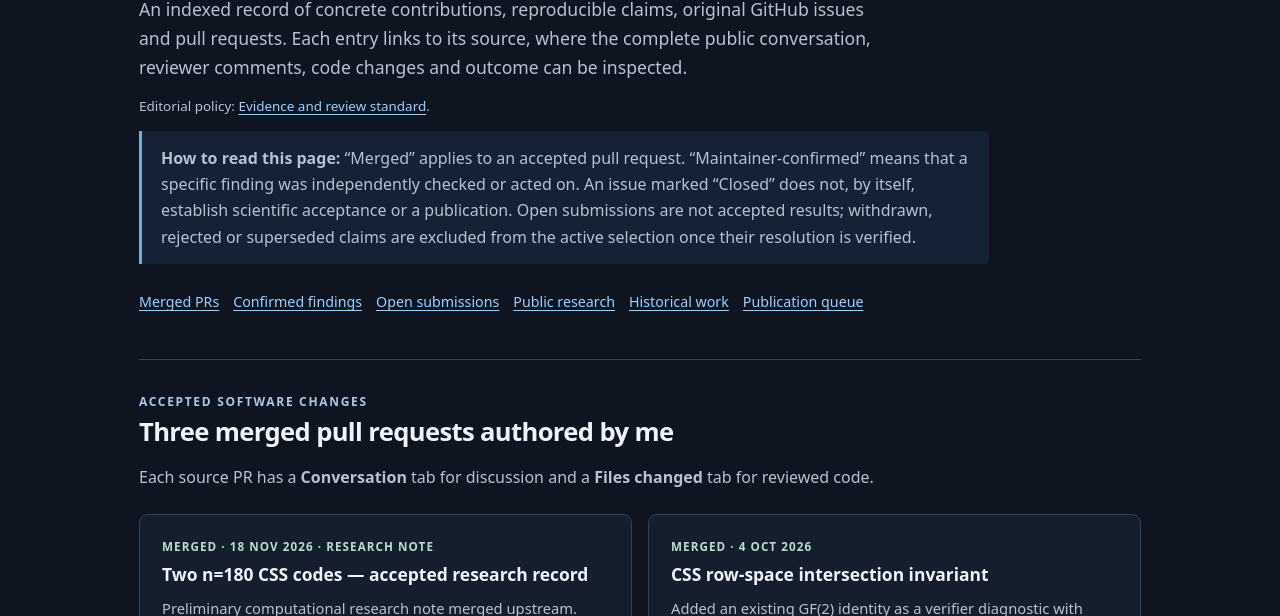
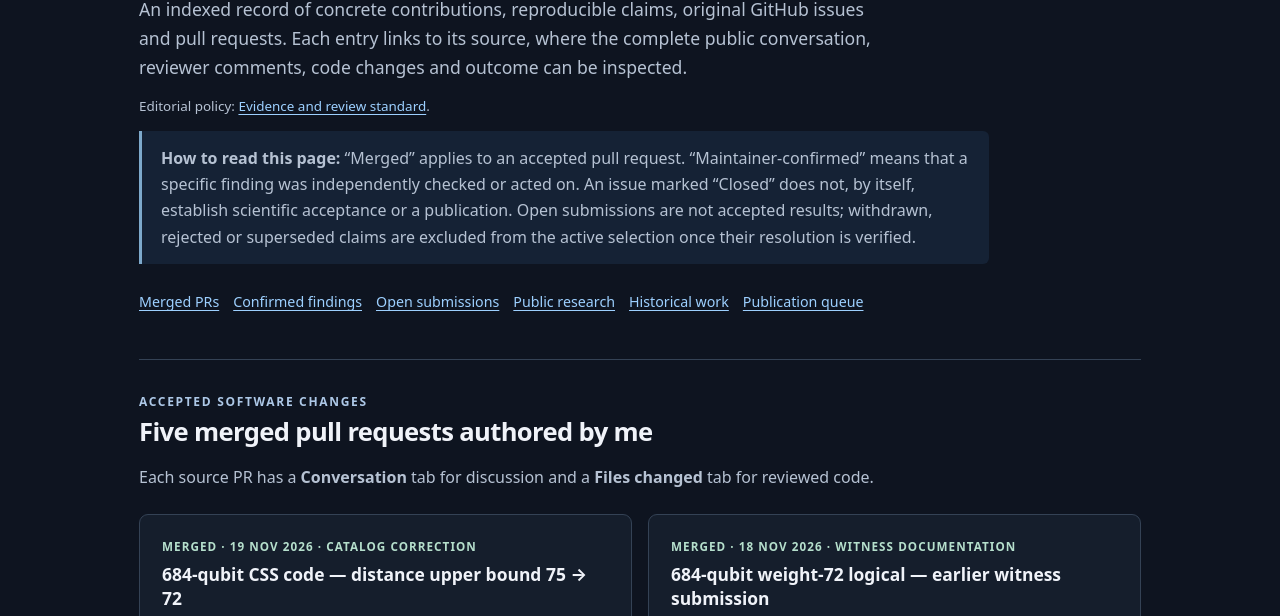
Before and after one commit to henryksobon300-code/my-work-henryk-sobon, a plain HTML site: page projects.html in a window 1280 px wide. Shown: the part 182-798 px from the top of the page. Drawn offline with Linux system fonts and the light colour scheme.

Commit message:
Document merged qLDPC distance revision PR 6789 and distinguish its prior witness

```diff
--- a/projects.html
+++ b/projects.html
@@ -49,9 +49,11 @@ details{border:1px solid var(--line);border-radius:9px;padding:14px 20px}summary
 <p class="note"><strong>How to read this page:</strong> “Merged” applies to an accepted pull request. “Maintainer-confirmed” means that a specific finding was independently checked or acted on. An issue marked “Closed” does not, by itself, establish scientific acceptance or a publication. Open submissions are not accepted results; withdrawn, rejected or superseded claims are excluded from the active selection once their resolution is verified.</p>
 <nav class="jump" aria-label="On this page"><a href="#merged">Merged PRs</a><a href="#maintainers">Confirmed findings</a><a href="#pending">Open submissions</a><a href="#other">Public research</a><a href="#archive">Historical work</a><a href="#publication-queue">Publication queue</a></nav>
 <section id="merged" aria-labelledby="merged-title">
-<div class="eyebrow">Accepted software changes</div><h2 id="merged-title">Three merged pull requests authored by me</h2>
+<div class="eyebrow">Accepted software changes</div><h2 id="merged-title">Five merged pull requests authored by me</h2>
 <p class="description">Each source PR has a <strong>Conversation</strong> tab for discussion and a <strong>Files changed</strong> tab for reviewed code.</p>
 <div class="grid">
+<article class="entry"><div class="status">Merged · 19 Nov 2026 · catalog correction</div><h3>684-qubit CSS code — distance upper bound 75 → 72</h3><p>The project merged the revision of its existing code entry, based on the independently checked weight-72 nontrivial Z logical. This establishes an upper bound, not exact distance. The prior PR #5591 records the same witness and is not an additional independent result.</p><div class="refs"><a href="https://github.com/unitaryfoundation/qldpc-challenge/pull/6789">Merged correction PR #6789</a><a href="https://github.com/unitaryfoundation/qldpc-challenge/pull/5591">Earlier merged witness PR #5591</a></div></article>
+<article class="entry"><div class="status">Merged · 18 Nov 2026 · witness documentation</div><h3>684-qubit weight-72 logical — earlier witness submission</h3><p>Earlier merged documentation of the same improved upper-bound witness; it did not on its own correct the catalog entry. The entry was updated through PR #6789 above.</p><div class="refs"><a href="https://github.com/unitaryfoundation/qldpc-challenge/pull/5591">PR #5591</a></div></article>
 <article class="entry"><div class="status">Merged · 18 Nov 2026 · research note</div><h3>Two n=180 CSS codes — accepted research record</h3><p>Preliminary computational research note merged upstream. Exact distance 14 has not been certified by this merge; official code-distance confidence values remain unchanged.</p><div class="refs"><a href="https://github.com/unitaryfoundation/qldpc-challenge/pull/5336">Merged PR #5336 and changes</a></div></article>
 <article class="entry"><div class="status">Merged · 4 Oct 2026</div><h3>CSS row-space intersection invariant</h3><p>Added an existing GF(2) identity as a verifier diagnostic with regression checks in qLDPC Challenge. This is implementation work, not a claim to a new mathematical theorem.</p><div class="refs"><a href="https://github.com/henryksobon300-code/my-work-henryk-sobon/blob/main/research/CASE_QEC_INTERSECTION.md">Case study</a><a href="https://github.com/unitaryfoundation/qldpc-challenge/pull/2740">PR + complete discussion</a><a href="https://github.com/unitaryfoundation/qldpc-challenge/pull/2740#pullrequestreview-5405628122">Independent review</a><a href="https://github.com/unitaryfoundation/qldpc-challenge/pull/2740/files">Code changes</a></div></article>
 <article class="entry"><div class="status">Merged · 23 Oct 2026</div><h3>Exact-distance transfer across Campaign 4</h3><p>Applied exact-distance metadata to five entries with explicitly verified permutation equivalences to an existing [[288,12,12]] reference. Audit: 39 records, 29 equivalence classes.</p><div class="refs"><a href="https://github.com/henryksobon300-code/my-work-henryk-sobon/blob/main/research/CASE_QCODE_CAMPAIGN4.md">Case study</a><a href="https://github.com/qiskit-community/qcode-discovery/pull/11">PR + discussion</a><a href="https://github.com/qiskit-community/qcode-discovery/pull/11#issuecomment-6368684584">Independent reviewer confirmation</a><a href="https://github.com/qiskit-community/qcode-discovery/pull/11/files">Code changes</a></div></article>
@@ -82,7 +84,7 @@ details{border:1px solid var(--line);border-radius:9px;padding:14px 20px}summary
 <p>These additional artifacts remain under technical review; they are separate from accepted contributions.</p>
 <div class="grid">
 <article class="entry pending" id="qec-09"><div class="status">Reproducible evidence · upstream review pending</div><h3>QEC-09 — Two tighter Campaign 7 distance bounds</h3><p>Explicit Pauli witnesses give <strong>d ≤ 16</strong> for the [[360,10]] record and <strong>d ≤ 14</strong> for the [[180,6]] record in Qiskit’s qcode-discovery catalogue.</p><div class="refs"><a href="research/qcode-distance-bounds/">Both certificates and the Python verifier</a></div></article>
-<article class="entry pending" id="qec-10"><div class="status">Reproducible evidence · upstream review pending</div><h3>QEC-10 — Weight-72 logical for a 684-qubit CSS code</h3><p>A Z logical witness tightens the distance upper bound of the existing <code>684-6-77</code> entry from 77 to <strong>72</strong>.</p><div class="refs"><a href="research/qldpc-684-distance-bound/">Certificate and Python verifier</a><a href="https://github.com/unitaryfoundation/qldpc-challenge/pull/3637">Original construction</a></div></article>
+<article class="entry pending" id="qec-10"><div class="status">Independent witness check and catalog revision accepted · 19 Nov 2026</div><h3>QEC-10 — Weight-72 logical for a 684-qubit CSS code</h3><p>A nontrivial Z logical witness improves the distance upper bound for the existing 684-qubit entry to <strong>72</strong>; the official catalog revision was merged in PR #6789. This does not establish exact distance.</p><div class="refs"><a href="research/qldpc-684-distance-bound/">Certificate and Python verifier</a><a href="https://github.com/unitaryfoundation/qldpc-challenge/pull/3637">Original construction</a></div></article>
 <article class="entry pending" id="qec-11"><div class="status">Reproducible evidence · external review pending</div><h3>QEC-11 — Lower leading decoding error at fixed [[980,398,6]] parameters</h3><p>A distinct CSS lifted-product code reduces the leading logical failure coefficient by <strong>3.869%</strong> under ideal maximum-likelihood decoding with independent depolarizing noise.</p><div class="refs"><a href="research/qldpc-980-low-noise/">Proof, matrices and Python replay</a></div></article>
 <article class="entry pending" id="qec-12"><div class="status">Reproducible evidence · external review pending</div><h3>QEC-12 — Two equivalent pairs of CSS catalogue entries</h3><p>Explicit qubit permutations match the X and Z stabilizer groups of two pairs of qLDPC Challenge entries.</p><div class="refs"><a href="research/qldpc-css-equivalences/">Permutations, source revisions and verifier</a></div></article>
 <article class="entry pending"><div class="status">Proposed fix · upstream review required</div><h3>SciPy graph Laplacian — integer overflow</h3><p>Public patch addressing dtype promotion for integer-weighted graph Laplacians, with reported local tests. The issue and patch do not establish acceptance by SciPy or passing its full CI.</p><div class="refs"><a href="https://github.com/scipy/scipy/issues/26549">Original SciPy issue</a><a href="https://github.com/henryksobon300-code/my-work-henryk-sobon/blob/main/research/scipy-26549/laplacian_dtype_promotion.patch">Proposed patch</a></div></article>
```
